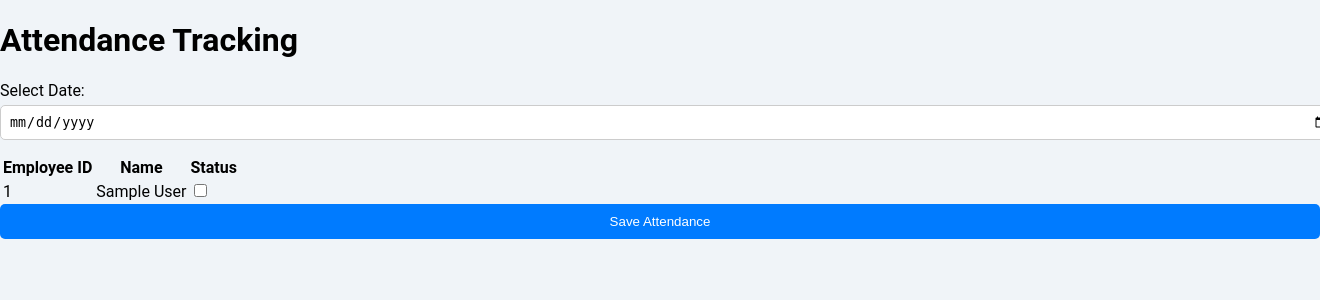
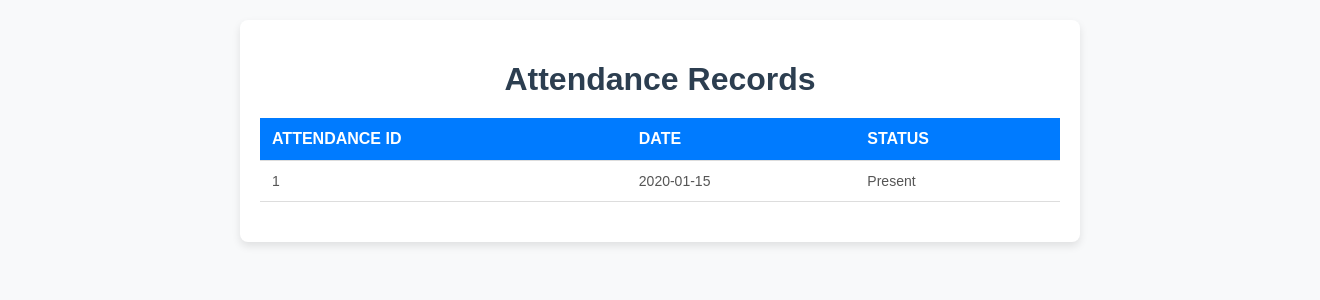
Before and after one commit to mj2oz/SSS-, a Flask app: page /attendance_tracking in a window 1320 px wide; the page is wider, and only the part inside the window is pictured. Shown: the top 300 px of that part. Run offline with Flask 3, Linux system fonts and the light colour scheme; tables that the repository leaves empty hold one stand-in row (values such as "Sample post").

Commit message:
Final changes

```diff
--- a/main.py
+++ b/main.py
@@ -130,26 +130,32 @@ def edit_payroll(employee_id):
 
     return render_template('edit_payroll.html', employee=employee)
 
-@app.route('/attendance_tracking', methods=['GET', 'POST'])
+# @app.route('/attendance_tracking', methods=['GET', 'POST'])
+# def attendance_tracking():
+#     if request.method == 'POST':
+#         attendance_date = datetime.strptime(request.form['date'], '%Y-%m-%d').date()
+#         for key, value in request.form.items():
+#             if key != 'date':
+#                 employee_id = int(key)
+#                 attendance_record = Attendance.query.filter_by(AttendanceDate=attendance_date).first()
+
+#                 if not attendance_record:
+#                     attendance_record = Attendance(AttendanceDate=attendance_date)
+
+#                 attendance_record.Status = 'Present' if value == 'on' else 'Absent'
+#                 db.session.add(attendance_record)
+#         db.session.commit()
+#         flash('Attendance updated successfully!', 'success')
+#         return redirect(url_for('attendance_tracking'))
+
+#     employees = Employee.query.all()
+#     return render_template('attendance_tracking.html', employees=employees)
+
+
+@app.route('/attendance_tracking', methods=['GET'])
 def attendance_tracking():
-    if request.method == 'POST':
-        attendance_date = datetime.strptime(request.form['date'], '%Y-%m-%d').date()
-        for key, value in request.form.items():
-            if key != 'date':
-                employee_id = int(key)
-                attendance_record = Attendance.query.filter_by(AttendanceDate=attendance_date).first()
-
-                if not attendance_record:
-                    attendance_record = Attendance(AttendanceDate=attendance_date)
-
-                attendance_record.Status = 'Present' if value == 'on' else 'Absent'
-                db.session.add(attendance_record)
-        db.session.commit()
-        flash('Attendance updated successfully!', 'success')
-        return redirect(url_for('attendance_tracking'))
-
-    employees = Employee.query.all()
-    return render_template('attendance_tracking.html', employees=employees)
+    attendance_records = Attendance.query.all()
+    return render_template('attendance_tracking.html', attendance_records=attendance_records)
 
 @app.route('/automate_tasks')
 def automate_tasks():
--- /dev/null
+++ b/requirements.txt
@@ -0,0 +1,5 @@
+Flask
+python-dotenv
+Flask-SQLAlchemy
+SQLAlchemy
+PyMySQL
--- a/static/css/attendance.css
+++ b/static/css/attendance.css
@@ -1,67 +1,53 @@
-/* General Styles */
 body {
-    font-family: 'Roboto', sans-serif;
+    font-family: 'Arial', sans-serif;
     margin: 0;
-    padding: 0;
-    background-color: #f0f4f8; /* Light background for contrast */
+    padding: 20px;
+    background-color: #f8f9fa;
+    color: #333;
 }
 
-/* Container Styles */
-.attendance-form {
-    max-width: 500px; /* Reduced max-width for a more compact design */
-    margin: 40px auto; /* Centering with margin */
-    background-color: #ffffff; /* White background for content */
-    border-radius: 12px; /* Rounded corners */
-    box-shadow: 0 4px 20px rgba(0, 0, 0, 0.1); /* Soft shadow effect */
-    padding: 20px; /* Reduced padding for a more compact look */
-    transition: transform 0.3s; /* Smooth hover effect */
+.container {
+    max-width: 800px;
+    margin: auto;
+    padding: 20px;
+    background-color: #ffffff;
+    box-shadow: 0 4px 8px rgba(0, 0, 0, 0.1);
+    border-radius: 8px;
 }
 
-.attendance-form:hover {
-    transform: translateY(-5px); /* Lift effect on hover */
+h1 {
+    color: #2c3e50;
+    text-align: center;
+    margin-bottom: 20px;
 }
 
-/* Heading Styles */
-h2 {
-    text-align: center; /* Centered heading */
-    color: #007bff; /* Primary color for headings */
+table {
+    width: 100%;
+    border-collapse: collapse;
+    margin-bottom: 20px;
 }
 
-/* Form Elements Styles */
-label {
-    display: block;
-    margin: 10px 0 5px;
+th, td {
+    padding: 12px;
+    text-align: left;
+    border-bottom: 1px solid #ddd;
 }
 
-input[type="date"], select {
-    width: 100%;
-    padding: 8px; /* Reduced padding for input fields */
-    margin-bottom: 15px; /* Increased space between inputs */
-    border-radius: 5px;
-    border: 1px solid #ccc;
+th {
+    background-color: #007bff;
+    color: #ffffff;
+    text-transform: uppercase;
 }
 
-/* Button Styles */
-button {
-    background-color: #007bff; /* Blue background for buttons */
-    color: white;
-    border: none;
-    padding: 10px; /* Consistent padding for buttons */
-    border-radius: 5px;
-    cursor: pointer;
-    transition: background-color 0.3s;
-    width: 100%; /* Full width button */
+tr:nth-child(even) {
+    background-color: #f2f2f2;
 }
 
-button:hover {
-    background-color: #0056b3; /* Darker blue on hover */
+tr:hover {
+    background-color: #e9ecef;
 }
 
-/* Responsive Design */
-@media (max-width: 768px) {
-    .attendance-form {
-        padding: 15px; /* Reduced padding on smaller screens */
-        margin: 20px; /* Margin adjustment for smaller screens */
-        max-width: calc(100% - 40px); /* Full width minus margins */
-    }
+td {
+    font-size: 14px;
+    color: #555;
 }
--- a/templates/attendance_tracking.html
+++ b/templates/attendance_tracking.html
@@ -8,33 +8,25 @@
 </head>
 <body>
     <div class="container">
-        <h1>Attendance Tracking</h1>
-        <form method="post">
-            <label for="date">Select Date:</label>
-            <input type="date" id="date" name="date" required>
+        <h1>Attendance Records</h1>
         <table>
             <thead>
                 <tr>
-                        <th>Employee ID</th>
-                        <th>Name</th>
+                    <th>Attendance ID</th>
+                    <th>Date</th>
                     <th>Status</th>
                 </tr>
             </thead>
             <tbody>
-                    {% for employee in employees %}
+                {% for record in attendance_records %}
                 <tr>
-                        <td>{{ employee.EmployeeID }}</td>
-                        <td>{{ employee.FirstName }} {{ employee.LastName }}</td>
-                        <td>
-                            {% set attendance_record = employee.attendance if employee.attendance and employee.attendance.AttendanceDate == request.form.get('date') else None %}
-                            <input type="checkbox" name="{{ employee.EmployeeID }}" {% if attendance_record and attendance_record.Status == 'Present' %}checked{% endif %}>
-                        </td>
+                    <td>{{ record.AttendanceID }}</td>
+                    <td>{{ record.AttendanceDate.strftime('%Y-%m-%d') }}</td>
+                    <td>{{ record.Status }}</td>
                 </tr>
                 {% endfor %}
             </tbody>
         </table>
-            <button type="submit">Save Attendance</button>
-        </form>
     </div>
 </body>
 </html>
```
Lines whose indentation alone changed are shown as unchanged.
